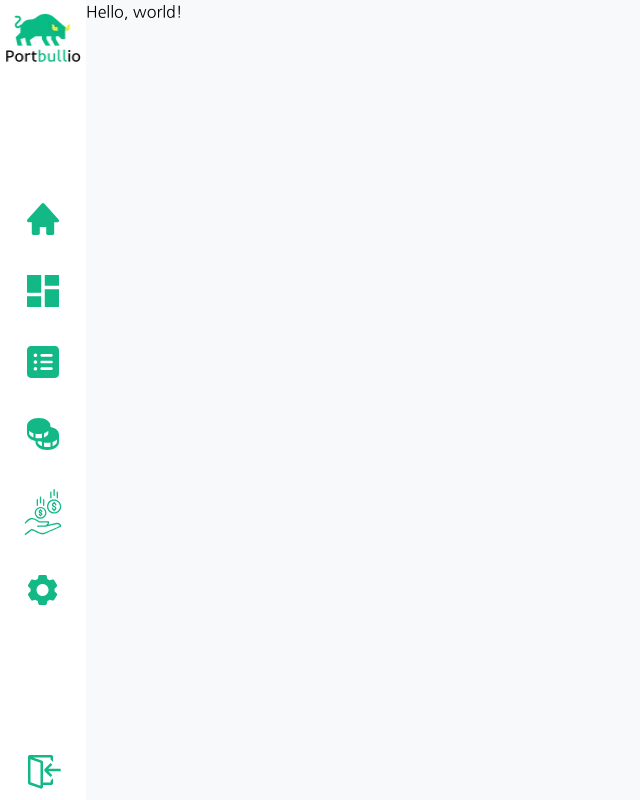
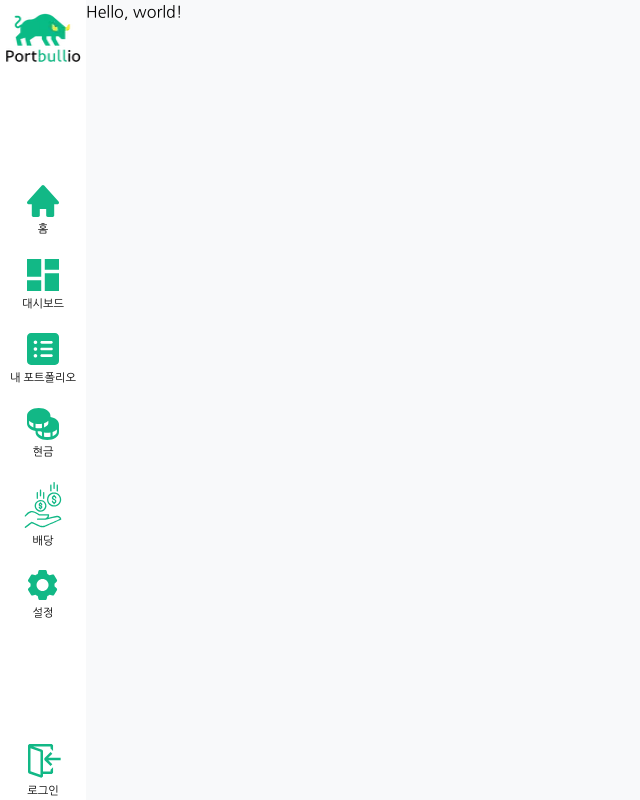
Before and after one commit to jaehyeon48/portbullio, a React app in the folder frontend/: page / in a window 1280 px wide. Shown: the whole page, without its empty margins (0-640 px from the left). Built offline with nearby package versions, Linux system fonts and the light colour scheme.

Commit message:
feat: Navbar 아이콘 하단에 아이콘 설명 추가

```diff
--- a/frontend/src/components/Navbar/Navbar.tsx
+++ b/frontend/src/components/Navbar/Navbar.tsx
@@ -3,6 +3,7 @@ import mainLogoLight from '@assets/images/navbar_main_logo_light.webp';
 import mainLogoDark from '@assets/images/navbar_main_logo_dark.webp';
 import * as Icon from '@components/Icon';
 import * as Nav from './style';
+import NavbarIconWrapper from './NavbarIconWrapper';
 
 const navbarLogoWidth = 76;
 const navbarLogoHeight = 50;
@@ -22,15 +23,36 @@ export default function Navbar() {
 				/>
 			</Nav.Top>
 			<Nav.Middle flexDirection="column" alignItems="center" justifyContent="space-evenly">
+				<NavbarIconWrapper>
 					<Icon.Home />
+					<p>홈</p>
+				</NavbarIconWrapper>
+				<NavbarIconWrapper>
 					<Icon.Dashboard />
+					<p>대시보드</p>
+				</NavbarIconWrapper>
+				<NavbarIconWrapper>
 					<Icon.List />
+					<p>내 포트폴리오</p>
+				</NavbarIconWrapper>
+				<NavbarIconWrapper>
 					<Icon.Coins />
+					<p>현금</p>
+				</NavbarIconWrapper>
+				<NavbarIconWrapper>
 					<Icon.CoinsOnHand />
+					<p>배당</p>
+				</NavbarIconWrapper>
+				<NavbarIconWrapper>
 					<Icon.Settings />
+					<p>설정</p>
+				</NavbarIconWrapper>
 			</Nav.Middle>
 			<Nav.Bottom alignItems="center" justifyContent="center">
+				<NavbarIconWrapper>
 					<Icon.SignIn />
+					<p>로그인</p>
+				</NavbarIconWrapper>
 			</Nav.Bottom>
 		</Nav.Container>
 	);
--- /dev/null
+++ b/frontend/src/components/Navbar/NavbarIconWrapper.tsx
@@ -0,0 +1,14 @@
+import { ReactNode } from 'react';
+import { IconWrapper } from './style';
+
+interface Props {
+	children: ReactNode;
+}
+
+export default function NavbarIconWrapper({ children }: Props) {
+	return (
+		<IconWrapper flexDirection="column" alignItems="center">
+			{children}
+		</IconWrapper>
+	);
+}
--- a/frontend/src/components/Navbar/style/index.ts
+++ b/frontend/src/components/Navbar/style/index.ts
@@ -28,3 +28,14 @@ export const Bottom = styled.div`
 	${flexMixin}
 	height: 10%;
 `;
+
+export const IconWrapper = styled.div`
+	${flexMixin}
+	cursor: pointer;
+
+	& > p {
+		font-size: 0.7em;
+		margin-top: 0.4em;
+		color: ${({ theme }) => theme.navbar.textColor};
+	}
+`;
```
Lines whose indentation alone changed are shown as unchanged.
